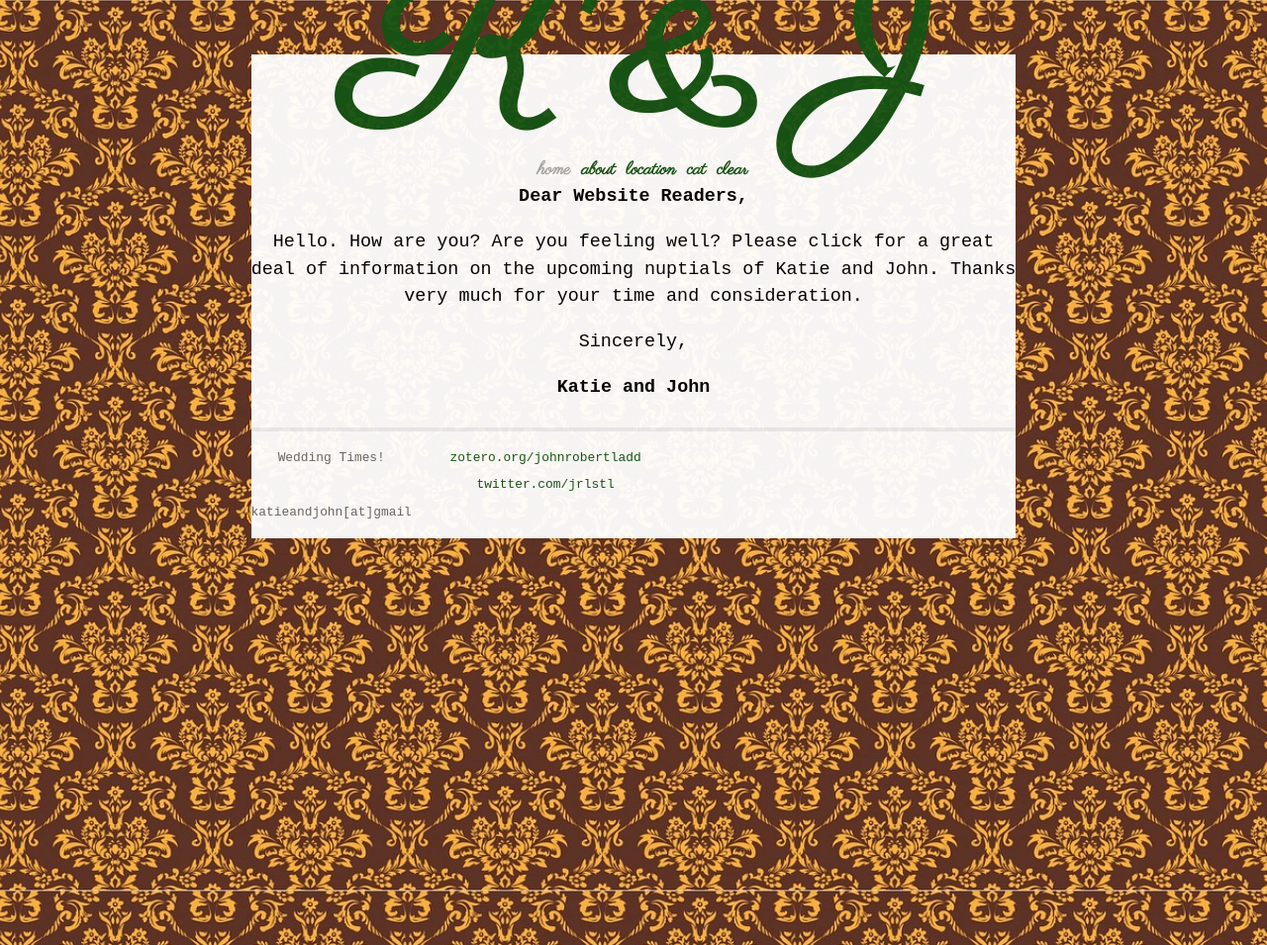
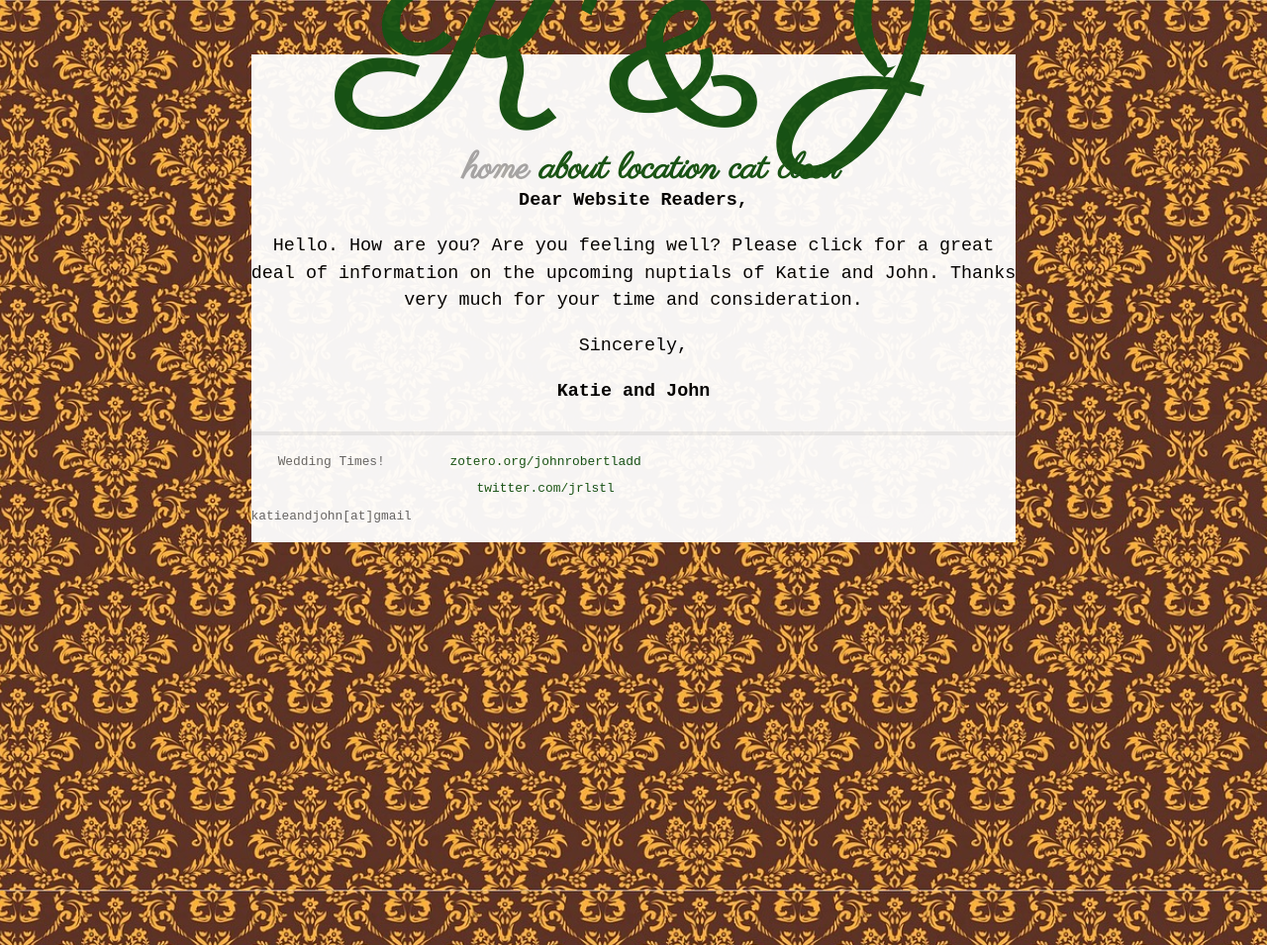
Before and after one commit to jrladd/kmarriesj, a Jekyll site: the page built from index.md, in a window 1280 px wide. Shown: the whole page at 99% size. Built offline with Jekyll 4.4.1, drawn with Linux system fonts in a browser that asks for light colours; Markdown is read by kramdown in place of the engine named in the settings.

Commit message:
toggle clear

```diff
--- a/_layouts/default.html
+++ b/_layouts/default.html
@@ -23,8 +23,8 @@
 
         <div class="site">
           <div class="header">
-            <h1 class="title"><a href="/">K & J</a></h1><br/>
-	    	<a class="extra" href="/">home</a>
+            <h1 class="title"><a href="/kmarriesj">K & J</a></h1><br/>
+	    	<a class="extra" href="/kmarriesj">home</a>
 	    	<a href="javascript:;" onClick="document.getElementById('about').style.display='block';">about</a>
             <a href="javascript:;" onClick="document.getElementById('location').style.display='block';">location</a>
             <a href="javascript:;" onClick="document.getElementById('cat').style.display='block';">cat</a>
--- a/css/main.css
+++ b/css/main.css
@@ -80,6 +80,7 @@
   font-family: 'Parisienne', cursive;
   font-weight: bold;
   text-decoration: none;
+  font-size: 200%;
 }
 
 .title {
```
